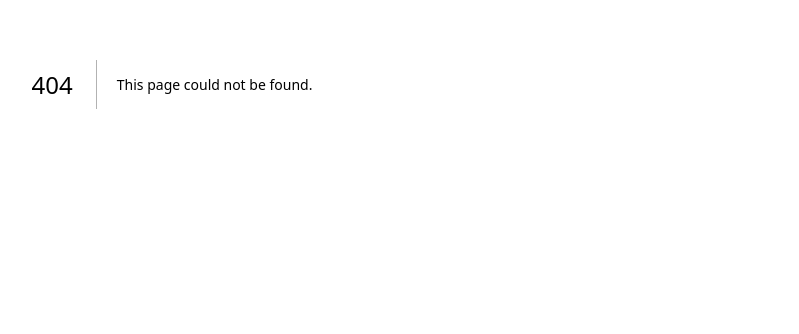
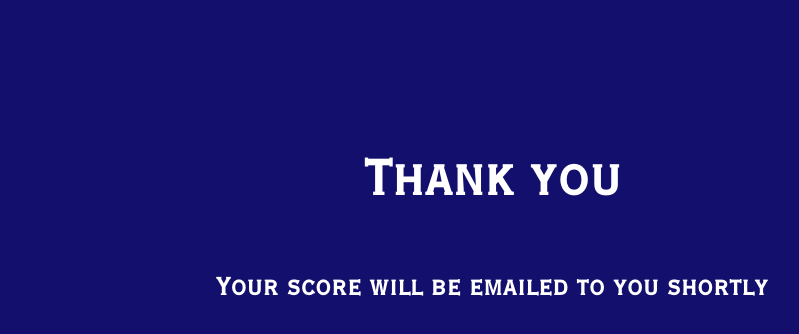
Before and after one commit to rmadhuram/wwwbm, a Next.js app: page /thank-you in a window 1280 px wide. Before the commit this address had no page. Shown: the part 316-650 px from the top of the page, without its empty margins (468-1267 px from the left). Built offline with nearby package versions, Linux system fonts and the light colour scheme.

Commit message:
thank you page

```diff
--- a/src/app/game/page.tsx
+++ b/src/app/game/page.tsx
@@ -79,7 +79,6 @@ export default function Game() {
         let newGameState = promoteNextLevel(60 - timerValue, timeTaken);
         console.log('newGameState', newGameState);
         initQuestion(newGameState);
-
       }
     }} />
   </div>;
--- /dev/null
+++ b/src/app/thank-you/page.tsx
@@ -0,0 +1,8 @@
+import styles from "./thank-you.module.scss";
+
+export default function ThankYou() {
+  return <div className={styles["thank-you"]}>
+    <h1>Thank you</h1>
+    <h3>Your score will be emailed to you shortly</h3>
+  </div>
+}
--- /dev/null
+++ b/src/app/thank-you/thank-you.module.scss
@@ -0,0 +1,20 @@
+.thank-you :global {
+  display: flex;
+  flex-direction: column;
+  width: 1920px;
+  height: 1080px;
+  background-color: #13106D;
+  color: white;
+  align-items: center;
+  justify-content: center;
+  gap: 50px;
+  font-family: "Copperplate Gothic Std 29 BC";
+
+  h1 {
+    font-size: 4rem;
+  }
+
+  h3 {
+    font-size: 2rem;
+  }
+}
```
